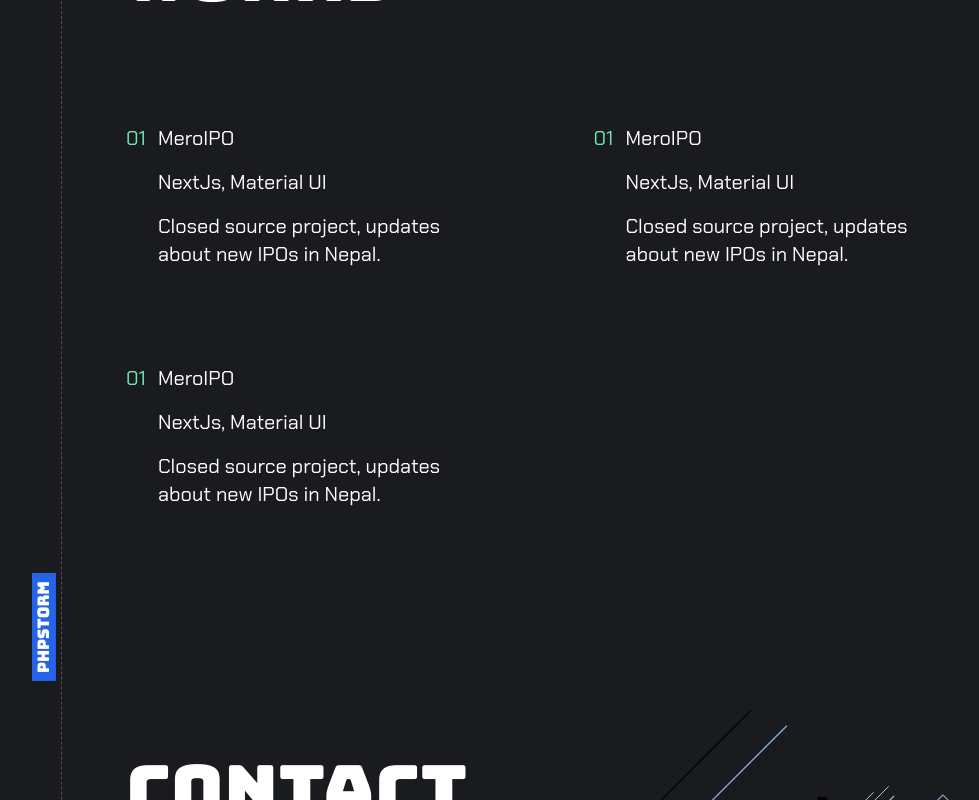
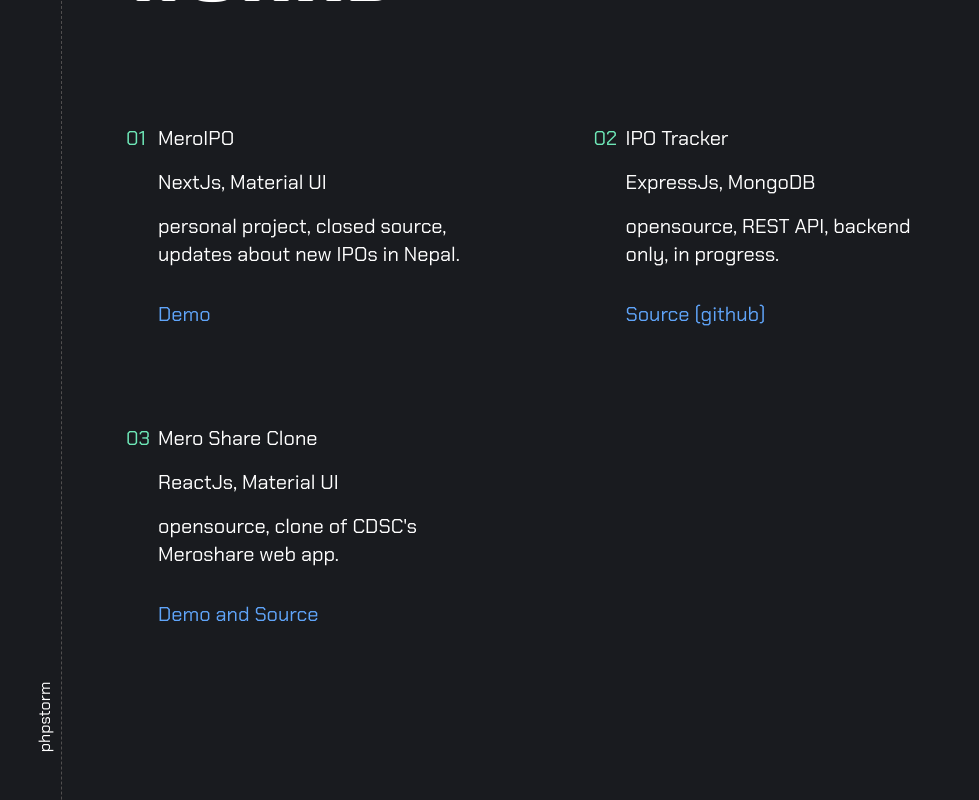
Before and after one commit to sombii/sanjogr.com.np, a Next.js app: page / in a window 1280 px wide. Shown: the part 1200-2000 px from the top of the page, without its empty margins (67-1046 px from the left). Built offline with nearby package versions, Linux system fonts and the light colour scheme.

Commit message:
added profile links and changed some css for gradient

```diff
--- a/components/hero.js
+++ b/components/hero.js
@@ -2,13 +2,13 @@
 
 export default function Hero() {
     return (
-        <section id="id" className="hero flex sm:mt-52 mt-20 sm:mb-32 flex-col lg:flex-row">
+        <section id="about" className="hero flex sm:mt-52 mt-20 sm:mb-32 flex-col lg:flex-row">
             <Particle/>
             <div className="">
                 <h1>
                     <span className="md:text-5xl text-4xl block z-10 relative">RAI,</span>
                     <span
-                        className="hero-text lg:text-8xl text-7xl py-3"
+                        className="hero-text lg:text-8xl text-7xl py-3 bg-gradient-to-r from-blue-800 via-purple-600 to-green-600"
                     >SANJOG</span>
                 </h1>
                 <div className="mt-20 font-chakra text-xl ml-4">
@@ -17,14 +17,14 @@
                 </div>
                 <nav
                     className="flex text-lg items-center justify-start w-full pb-20 ml-4 mt-16 font-chakra">
-                    <a href="#works" className="mr-16 relative nav-item z-10">
+                    <a href="https://github.com/sombii/" target="_blank" className="mr-16 relative nav-item z-10">
                         <div>
                             <span className="relative z-10">github</span>
                             <span
                                 className="w-2 h-2 bg-blue-600 rounded-full inline-block absolute -right-6 bottom-1/2 transform translate-y-1/2 transition-all duration-20"/>
                         </div>
                     </a>
-                    <a href="#contact" className="relative nav-item z-10">
+                    <a href="https://linkedin.com/in/sombii" target="_blank" className="relative nav-item z-10">
                         <div>
                             <span className="relative z-10">linkedin</span>
                             <span
--- a/components/tags.js
+++ b/components/tags.js
@@ -1,8 +1,8 @@
 export default function Tags() {
     return (
         <>
-            <p className="absolute px-2 bg-blue-600 top-64 sm:-mx-24 -mx-20 left-1 transform -rotate-90">manjaro-xfce</p>
-            <p className="absolute px-2 bg-blue-600 top-3/4 sm:-mx-20 -mx-16 left-2 transform -rotate-90">phpstorm</p>
+            <p className="absolute px-2 font-chakra top-64 sm:-mx-20 -mx-16 left-1 transform -rotate-90">manjaro-xfce</p>
+            <p className="absolute px-2 font-chakra top-3/4 sm:-mx-16 -mx-12 left-1 transform -rotate-90">phpstorm</p>
         </>
     )
 }
--- a/components/works.js
+++ b/components/works.js
@@ -5,21 +5,34 @@
             <div className="grid grid-cols-1 sm:grid-cols-2 gap-10 ">
                 <article className="max-w-xs relative ml-8 mb-14 font-chakra text-xl">
                     <span className="text-green-300 absolute -left-8">01</span>
-                    <h3>MeroIPO</h3>
+                    <h3>MeroIPO </h3>
                     <span className="block my-4">NextJs, Material UI</span>
-                    <p>Closed source project, updates about new IPOs in Nepal.</p>
+                    <p>personal project, closed source, updates about new IPOs in Nepal.</p>
+                    <a href="https://meroipo.com" target="_blank" title="visit site" className="mt-8 block text-blue-400">Demo
+                    </a>
                 </article>
                 <article className="max-w-xs relative ml-8 mb-14 font-chakra text-xl">
-                    <span className="text-green-300 absolute -left-8">01</span>
-                    <h3>MeroIPO</h3>
-                    <span className="block my-4">NextJs, Material UI</span>
-                    <p>Closed source project, updates about new IPOs in Nepal.</p>
+                    <span className="text-green-300 absolute -left-8">02</span>
+                    <h3>IPO Tracker </h3>
+                    <span className="block my-4">ExpressJs, MongoDB</span>
+                    <p>opensource, REST API, backend only, in progress.</p>
+                    <a href="https://github.com/sombii/ipo-tracker" target="_blank" title="source and demo" className="mt-8 block text-blue-400">Source (github)
+                        {/*<svg xmlns="http://www.w3.org/2000/svg" viewBox="0 0 20 20" fill="white"*/}
+                        {/*     className="w-6 h-6">*/}
+                        {/*    <path*/}
+                        {/*        d="M11 3a1 1 0 100 2h2.586l-6.293 6.293a1 1 0 101.414 1.414L15 6.414V9a1 1 0 102 0V4a1 1 0 00-1-1h-5z"/>*/}
+                        {/*    <path*/}
+                        {/*        d="M5 5a2 2 0 00-2 2v8a2 2 0 002 2h8a2 2 0 002-2v-3a1 1 0 10-2 0v3H5V7h3a1 1 0 000-2H5z"/>*/}
+                        {/*</svg>*/}
+                    </a>
                 </article>
                 <article className="max-w-xs relative ml-8 mb-14 font-chakra text-xl">
-                    <span className="text-green-300 absolute -left-8">01</span>
-                    <h3>MeroIPO</h3>
-                    <span className="block my-4">NextJs, Material UI</span>
-                    <p>Closed source project, updates about new IPOs in Nepal.</p>
+                    <span className="text-green-300 absolute -left-8">03</span>
+                    <h3>Mero Share Clone </h3>
+                    <span className="block my-4">ReactJs, Material UI</span>
+                    <p>opensource, clone of CDSC's Meroshare web app.</p>
+                    <a href="https://mero-share-clone.sanjogr.com.np" target="_blank" title="source and demo" className="mt-8 block text-blue-400">Demo and Source
+                    </a>
                 </article>
             </div>
         </section>
--- a/package.json
+++ b/package.json
@@ -9,7 +9,7 @@
   },
   "dependencies": {
     "@tailwindcss/jit": "^0.1.7",
-    "next": "10.0.8",
+    "next": "10.0.9",
     "react": "17.0.1",
     "react-dom": "17.0.1"
   },
--- a/styles/globals.css
+++ b/styles/globals.css
@@ -28,7 +28,7 @@
 }
 
 .hero-text {
-    background: linear-gradient(to right, rgb(30, 64, 175), rgb(124, 58, 237), rgb(5, 150, 105));
+    /*background: linear-gradient(to right, rgb(30, 64, 175), rgb(124, 58, 237), rgb(5, 150, 105));*/
     background-size: 200% 200%;
     background-clip: text;
     color: transparent;
```
Also changed, not shown: 1 other file (tests, documents, lock files or other folders).
